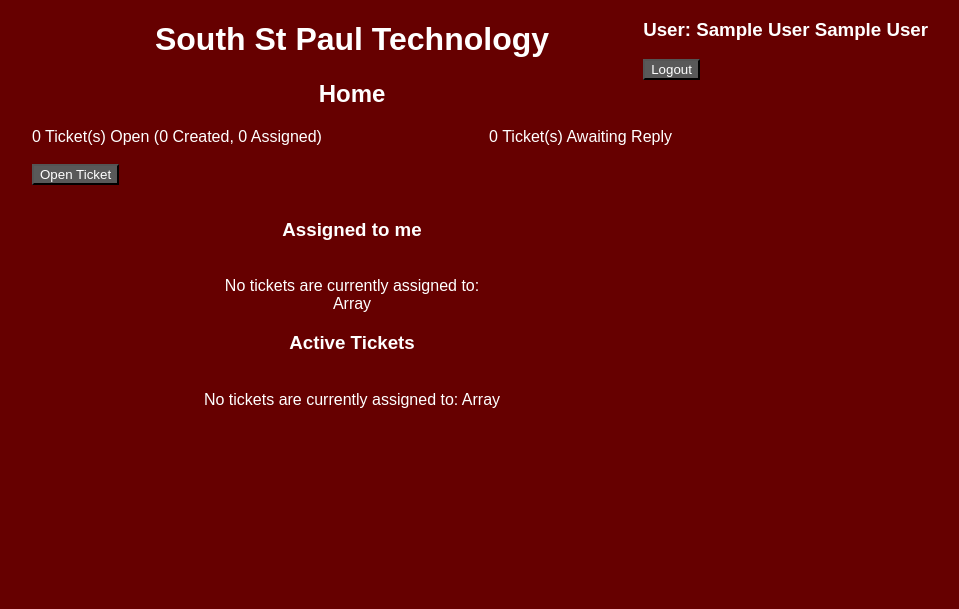
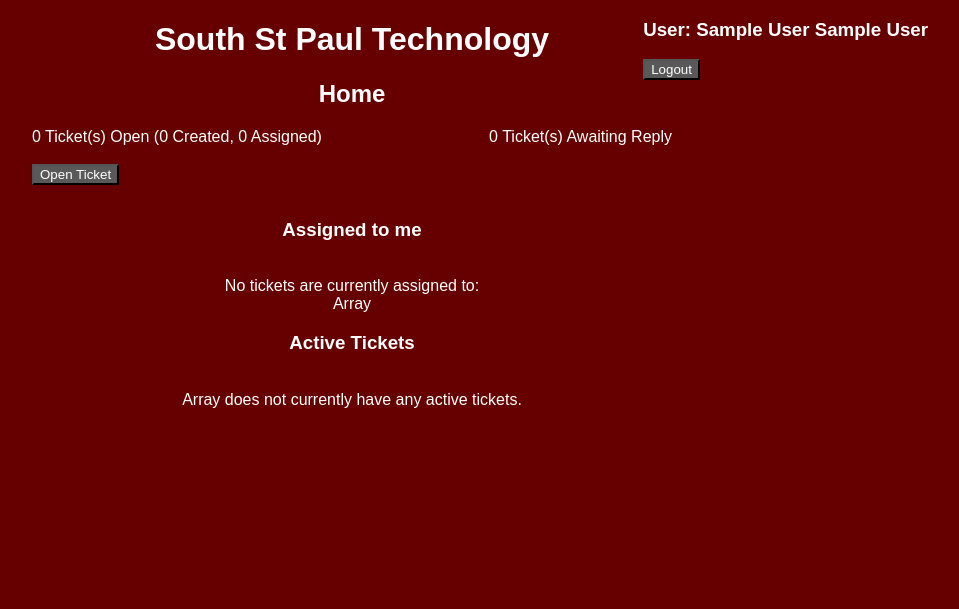
Before and after one commit to masonswain/CSC450-Web-Application, a PHP site: page /home.php in a window 1280 px wide. Shown: the top 609 px of the page, without its empty margins (288-1247 px from the left). Run offline with PHP 8.4, Linux system fonts and the light colour scheme; the visitor is signed in with stand-in values (Sample User, id 1); data that the repository does not hold is empty.

Commit message:
Changed query for assigned tickets to only show Active, and modified message for when no tickets are created for that user

```diff
--- a/home.php
+++ b/home.php
@@ -59,7 +59,7 @@ include('header.php');
 	<?php
 			//GET TICKETS ASSIGNED TO TECH USER
 			//BUILD QUERY STRING
-			$sql2 = "SELECT * FROM TICKET WHERE TECH_UN='".$_SESSION['currentUser']."'";
+			$sql2 = "SELECT * FROM TICKET WHERE TECH_UN='".$_SESSION['currentUser']."' AND STATUS='Active'";
 
 			//ASSIGN DATA TO ARRAY
 			$result2=$conn->query($sql2);
@@ -201,8 +201,8 @@ include('header.php');
 						//if there are no tickets found
 						else {
 							echo "<br>";
-							echo "No tickets are currently assigned to: ";
 							echo $_SESSION['currentUser'].$conn->error;
+							echo " does not currently have any active tickets.";
 						}
 
 			//echo "</span>";
```
